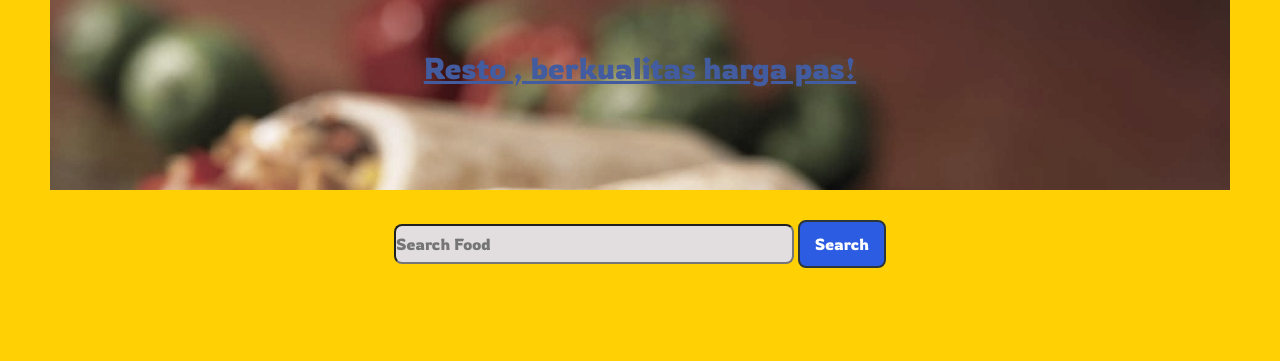
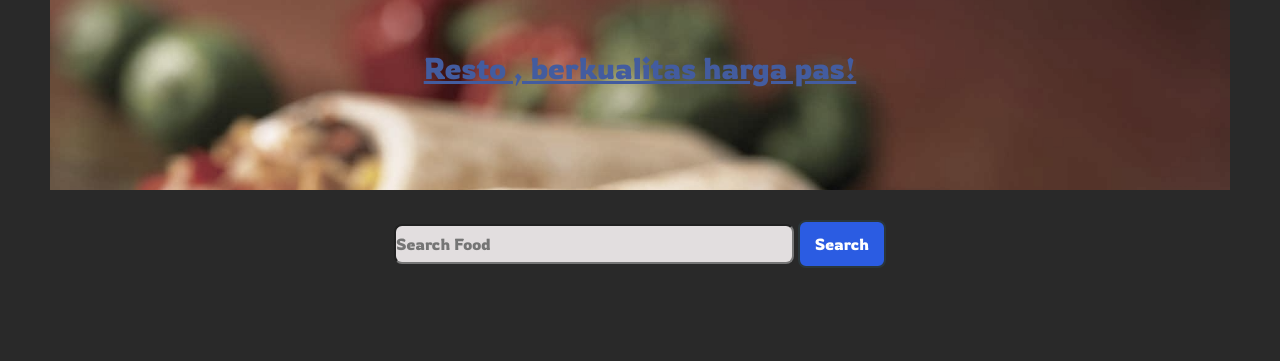
Before and after one commit to hfdzafrnsyh/RestFoods, a website built with webpack: page src/index.html in a window 1280 px wide. Shown: the part 234-595 px from the top of the page. Built offline with nearby package versions, Linux system fonts and the light colour scheme; no server answers; files whose address does not match are found by name.

Commit message:
update backgruond

```diff
--- a/src/styles/styles.css
+++ b/src/styles/styles.css
@@ -7,8 +7,7 @@
 }
 
 body {
-    /* background-color: #292929; */
-    background-color: #ffd105;
+    background-color: #292929;
     font-family: 'Rowdies', cursive;
 
 }
```
Also changed, not shown: dist/main.js.
